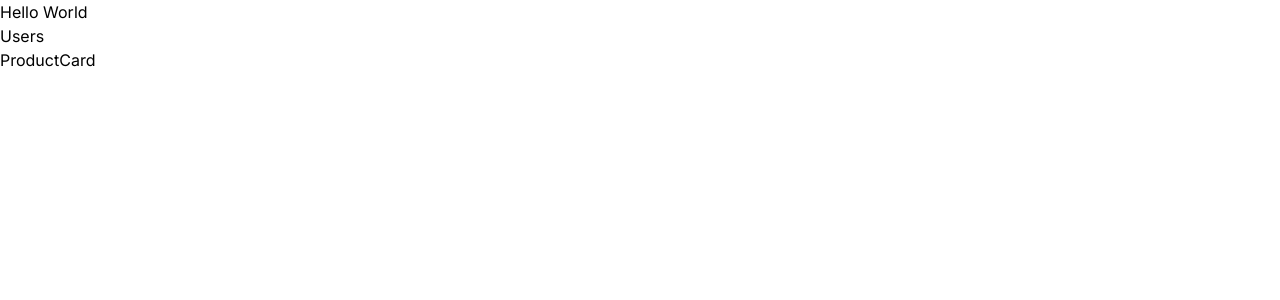
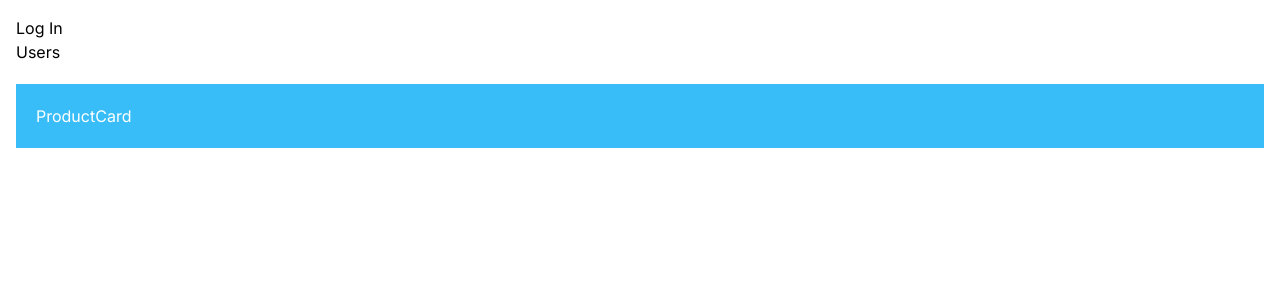
Before and after one commit to oslabs-beta/Dekaf2, a Next.js app in the folder client/: page / in a window 1280 px wide. Shown: the top 300 px of the page. Built offline with nearby package versions, Linux system fonts and the light colour scheme.

Commit message:
added endpoints next

```diff
--- /dev/null
+++ b/client/src/app/components/ProductCard.module.css
@@ -0,0 +1,4 @@
+.card {
+    padding: 1rem;
+    border: 1px solid #ccc;
+}
--- a/client/src/app/components/ProductCard.tsx
+++ b/client/src/app/components/ProductCard.tsx
@@ -1,10 +1,11 @@
 'use client'; //nextjs compiler automatically places this component into javascript bundle
 import React from 'react';
+//import styles from './ProductCard.module.css';
 
 const ProductCard = () => {
 
     return (
-        <div>
+        <div className='p-5 my-5 bg-sky-400 text-white'>
             <button onClick={ () => console.log('Clicked')}>ProductCard</button>
         </div>
     )
--- a/client/src/app/globals.css
+++ b/client/src/app/globals.css
@@ -18,6 +18,7 @@
 
 body {
   color: rgb(var(--foreground-rgb));
+  padding: 1rem;
   /* background: linear-gradient(
       to bottom,
       transparent,
--- a/client/src/app/page.tsx
+++ b/client/src/app/page.tsx
@@ -5,7 +5,7 @@ import ProductCard from "./components/ProductCard";
 export default function Home() {
   return (
     <main>
-      <h1>Hello World</h1>
+      <h1>Log In</h1>
       <Link href='/users'> Users </Link>
       <ProductCard />
     </main>
```
Also changed, not shown: client/src/app/login/page.tsx (added), client/src/app/navbars/page.tsx (added).
